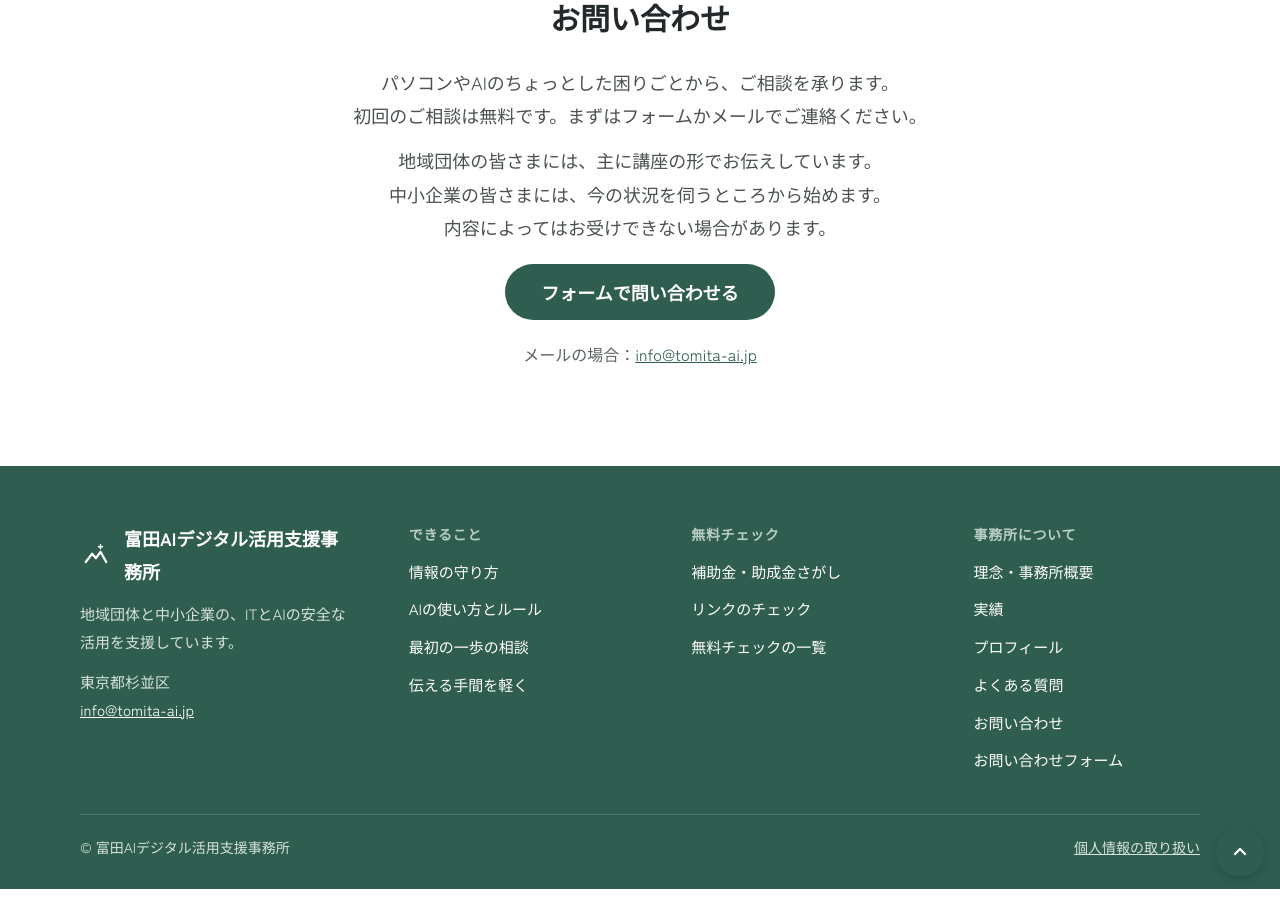
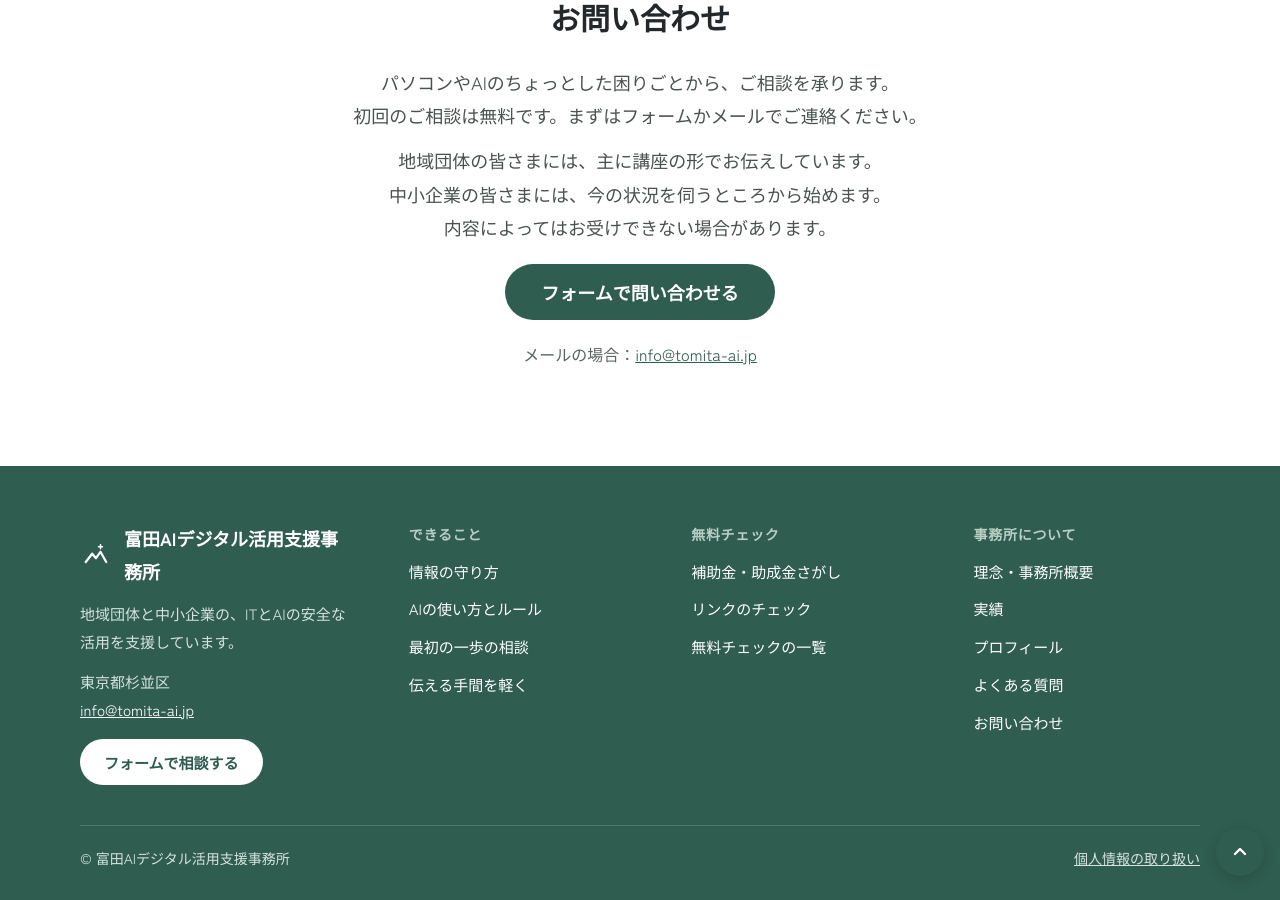
Before and after one commit to fumifumi0831/tomita-ai.jp, a Jekyll site: the page built from index.html, in a window 1280 px wide and 900 px high, scrolled down 4428 px. Built offline with Jekyll 4.4.1, drawn with Linux system fonts in a browser that asks for light colours.

Commit message:
フッターのフォームをリンクの列から外し、連絡先の下のボタンに（案）
Co-Authored-By: Claude Opus 5.5 <noreply@anthropic.com>
Claude-Session: https://claude.ai/code/session_01L8vDNe7qbjzHshKeG5faMY

```diff
--- a/_includes/footer.html
+++ b/_includes/footer.html
@@ -8,6 +8,7 @@
 </a>
 <p style="margin: 0; font-size: 15px; color: #D6E3DD">地域団体と中小企業の、ITとAIの安全な活用を支援しています。</p>
 <p style="margin: 0; font-size: 15px; color: #D6E3DD">東京都杉並区<br><a href="mailto:info@tomita-ai.jp" style="color: #FFFFFF">info@tomita-ai.jp</a></p>
+<a href="https://forms.gle/3riH2FEBzJ8SkmK79" target="_blank" rel="noopener" style="align-self: flex-start; display: inline-flex; align-items: center; min-height: 46px; margin-top: 4px; padding: 0 24px; background: #FFFFFF; color: #2F5D50; border-radius: 23px; text-decoration: none; font-size: 15px; font-weight: 700">フォームで相談する</a>
 </div>
 <nav aria-label="できること" style="flex: 1 1 220px; min-width: 0; display: flex; flex-direction: column; gap: 10px">
 <p style="margin: 0; font-size: 14px; font-weight: 700; color: #B9CEC5; letter-spacing: 0.05em">できること</p>
@@ -29,7 +30,6 @@
 <a href="/#profile" style="font-size: 15px; color: #FFFFFF; text-decoration: none">プロフィール</a>
 <a href="/#faq" style="font-size: 15px; color: #FFFFFF; text-decoration: none">よくある質問</a>
 <a href="/#contact" style="font-size: 15px; color: #FFFFFF; text-decoration: none">お問い合わせ</a>
-<a href="https://forms.gle/3riH2FEBzJ8SkmK79" target="_blank" rel="noopener" style="font-size: 15px; color: #FFFFFF; text-decoration: none">お問い合わせフォーム</a>
 </nav>
 </div>
 <div style="border-top: 1px solid #4E7A6D; padding-top: 20px; display: flex; flex-wrap: wrap; justify-content: space-between; gap: 12px; font-size: 14px; color: #D6E3DD">
```
